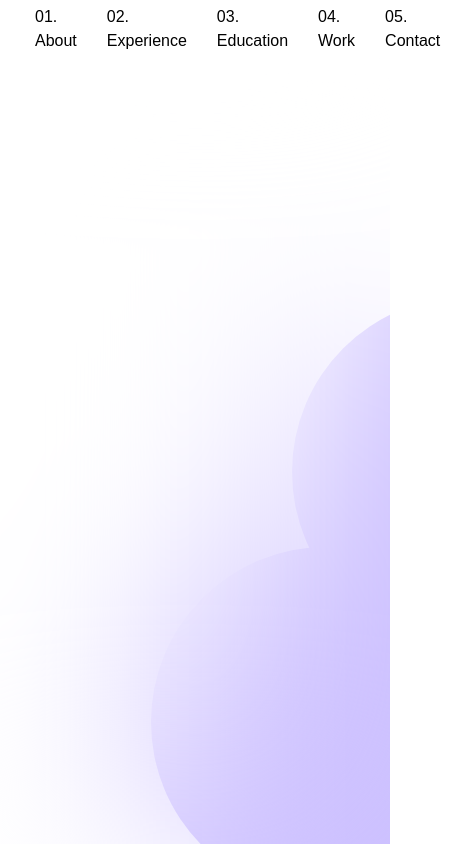
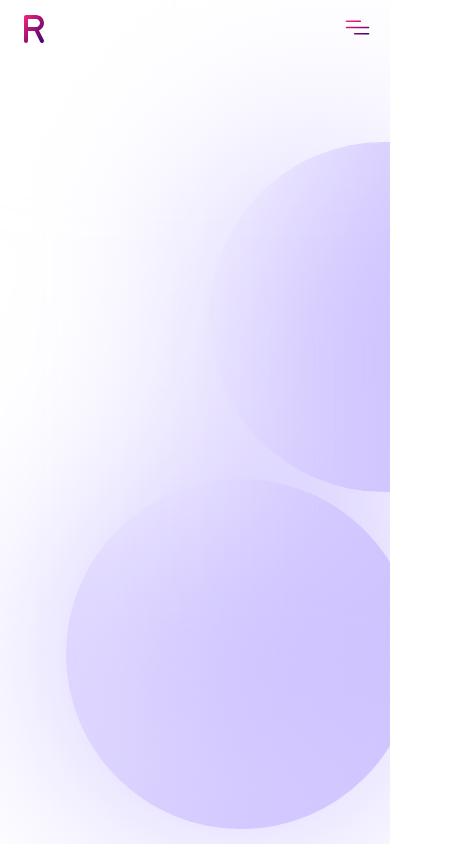
Before and after one commit to rakshitweb/portfolio_v3, a Next.js app: page / in a window 390 px wide. Shown: the whole page, 455 px wide, since content can reach past the window. Built offline with nearby package versions, Linux system fonts and the light colour scheme.

Commit message:
Responsive navbar

```diff
--- a/src/components/Navbar/Navbar.tsx
+++ b/src/components/Navbar/Navbar.tsx
@@ -1,6 +1,15 @@
+"use client";
+
 import Link from "next/link";
-import { Logo } from "../SVG";
+import { Hamburger, Logo } from "../SVG";
 import { Wrapper } from "../Wrapper";
+import {
+  MouseEventHandler,
+  RefObject,
+  useEffect,
+  useRef,
+  useState,
+} from "react";
 
 const NAV_LINKS: { id: string; href: string; label: string }[] = [
   {
@@ -30,14 +39,20 @@ const NAV_LINKS: { id: string; href: string; label: string }[] = [
   },
 ];
 
-export function Navbar() {
-  return (
-    <nav className="bg-white bg-opacity-10 backdrop-filter backdrop-blur-md">
-      <Wrapper className="py-2 lg:py-4 flex justify-between gap-4 items-stretch">
-        <Logo />
-        <ul className="flex items-center">
+const NavLinkList = ({
+  className = "",
+  style = {},
+  ref = undefined,
+  onClick = undefined,
+}: {
+  className?: string;
+  style?: React.CSSProperties;
+  ref?: RefObject<HTMLUListElement | null>;
+  onClick?: MouseEventHandler;
+}) => (
+  <ul ref={ref} className={className} style={style}>
     {NAV_LINKS.map((link, index) => (
-            <li key={link.id} className="px-6">
+      <li key={link.id} className="px-6" onClick={onClick}>
         <Link
           href={link.href}
           className="text-base text-text capitalize hover:text-primary transition-all duration-150"
@@ -47,6 +62,91 @@ export function Navbar() {
       </li>
     ))}
   </ul>
+);
+
+const navLinkLocation: { top: number | undefined; right: number | undefined } =
+  {
+    top: undefined,
+    right: undefined,
+  };
+
+export function Navbar() {
+  const hamburgerRef = useRef(null);
+  const drawerRef = useRef(null);
+  const [openDrawer, setOpenDrawer] = useState(false);
+
+  useEffect(() => {
+    if (window.innerWidth >= 900) return;
+
+    function handleDrawerOnScroll() {
+      if (openDrawer) setOpenDrawer(false);
+    }
+
+    function handleDrawerOnClick(e: MouseEvent) {
+      if (!openDrawer) return;
+      const { x, y } = e;
+      if (drawerRef.current) {
+        //@ts-expect-error Get bounding client Rect giving typescript error
+        const dimension = drawerRef.current.getBoundingClientRect();
+        const { left, right, bottom, top } = dimension;
+        if (x < left || x > right || y < top || y > bottom)
+          setOpenDrawer(false);
+      }
+    }
+
+    function handleDrawerOnResize() {
+      if (openDrawer) setOpenDrawer(false);
+      console.log("coming");
+    }
+
+    document.addEventListener("scroll", handleDrawerOnScroll);
+    document.addEventListener("click", handleDrawerOnClick);
+    window.addEventListener("resize", handleDrawerOnResize);
+
+    return () => {
+      document.removeEventListener("scroll", handleDrawerOnScroll);
+      document.removeEventListener("click", handleDrawerOnClick);
+      window.removeEventListener("resize", handleDrawerOnResize);
+    };
+  }, [openDrawer]);
+
+  const handleHamburgerClick = () => {
+    if (openDrawer) {
+      setOpenDrawer(false);
+      return;
+    }
+    if (hamburgerRef.current) {
+      //@ts-expect-error Get bounding client Rect giving typescript error
+      const dimension = hamburgerRef.current.getBoundingClientRect();
+      navLinkLocation.top = dimension.top + dimension.height + 15;
+      navLinkLocation.right = window.innerWidth - dimension.right;
+      setOpenDrawer(true);
+    }
+  };
+
+  return (
+    <nav className="bg-white bg-opacity-10 backdrop-filter backdrop-blur-md">
+      <Wrapper className="py-2 lg:py-4 flex justify-between gap-4 items-stretch">
+        <Link href="/">
+          <Logo />
+        </Link>
+        <Hamburger
+          ref={hamburgerRef}
+          onClick={handleHamburgerClick}
+          className="relative cursor-pointer md:hidden"
+        />
+        <NavLinkList className="hidden md:flex items-center" />
+        {openDrawer && (
+          <NavLinkList
+            ref={drawerRef}
+            onClick={() => setOpenDrawer(false)}
+            className="bg-white bg-opacity-15 p-3 rounded-md absolute flex flex-col gap-2"
+            style={{
+              top: navLinkLocation.top + "px",
+              right: navLinkLocation.right + "px",
+            }}
+          />
+        )}
       </Wrapper>
     </nav>
   );
--- /dev/null
+++ b/src/components/SVG/Hamburger.tsx
@@ -0,0 +1,63 @@
+import React, { forwardRef } from "react";
+
+export const Hamburger = forwardRef<
+  SVGSVGElement,
+  {
+    width?: number | string;
+    height?: number | string;
+    className?: string;
+    onClick?: React.MouseEventHandler<SVGSVGElement>;
+  }
+>(({ width = 45, height = 45, className = "", onClick }, ref) => {
+  return (
+    <svg
+      ref={ref}
+      className={className}
+      width={width}
+      height={height}
+      onClick={onClick}
+      viewBox="-2.4 -2.4 28.80 28.80"
+      fill="none"
+      stroke="url(#primary-gradient)"
+      strokeWidth="1.104"
+      transform="matrix(1, 0, 0, 1, 0, 0)rotate(0)"
+    >
+      <defs>
+        <linearGradient
+          id="primary-gradient"
+          x1="0%"
+          y1="0%"
+          x2="100%"
+          y2="100%"
+        >
+          <stop
+            offset="0%"
+            style={{ stopColor: "rgb(var(--primary))", stopOpacity: 1 }}
+          />
+          <stop
+            offset="100%"
+            style={{ stopColor: "rgb(var(--secondary))", stopOpacity: 1 }}
+          />
+        </linearGradient>
+      </defs>
+      <g id="SVGRepo_bgCarrier" strokeWidth="0" />
+      <g
+        id="SVGRepo_tracerCarrier"
+        strokeLinecap="round"
+        strokeLinejoin="round"
+        stroke="url(#primary-gradient)"
+        strokeWidth="0.096"
+      />
+      <g id="SVGRepo_iconCarrier">
+        <path
+          d="M5 8H13.75M5 12H19M10.25 16L19 16"
+          stroke="url(#primary-gradient)"
+          strokeLinecap="round"
+          strokeLinejoin="round"
+        />
+      </g>
+    </svg>
+  );
+});
+
+Hamburger.displayName = "Hamburger";
--- a/src/components/SVG/index.ts
+++ b/src/components/SVG/index.ts
@@ -1 +1,2 @@
 export { Logo } from "./Logo";
+export { Hamburger } from "./Hamburger";
```
Lines whose indentation alone changed are shown as unchanged.
